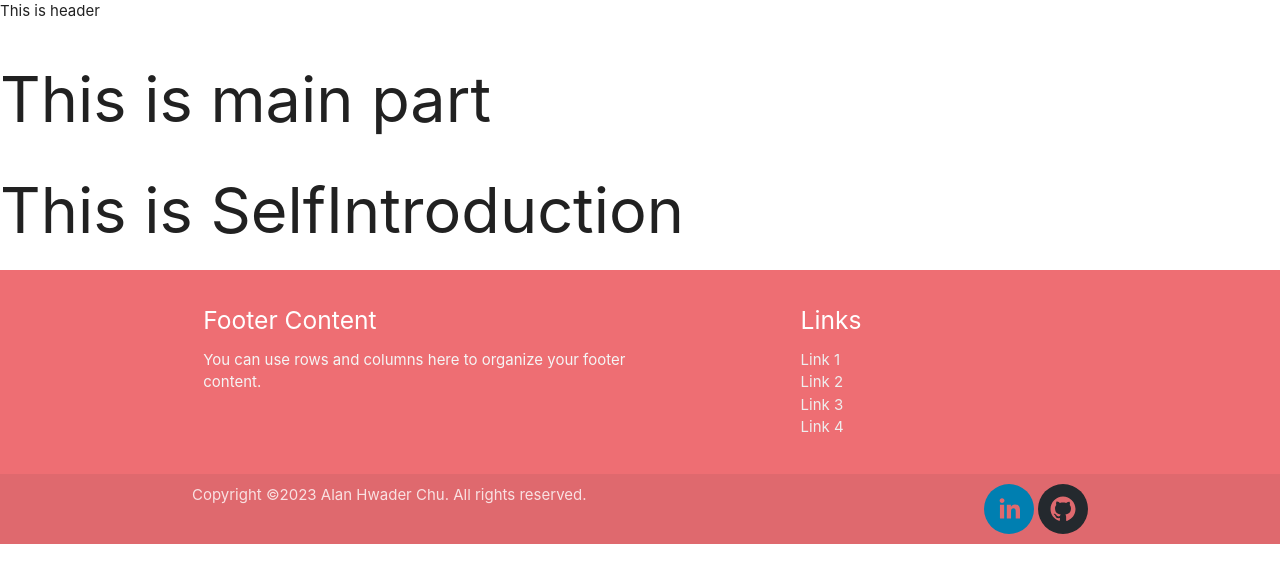
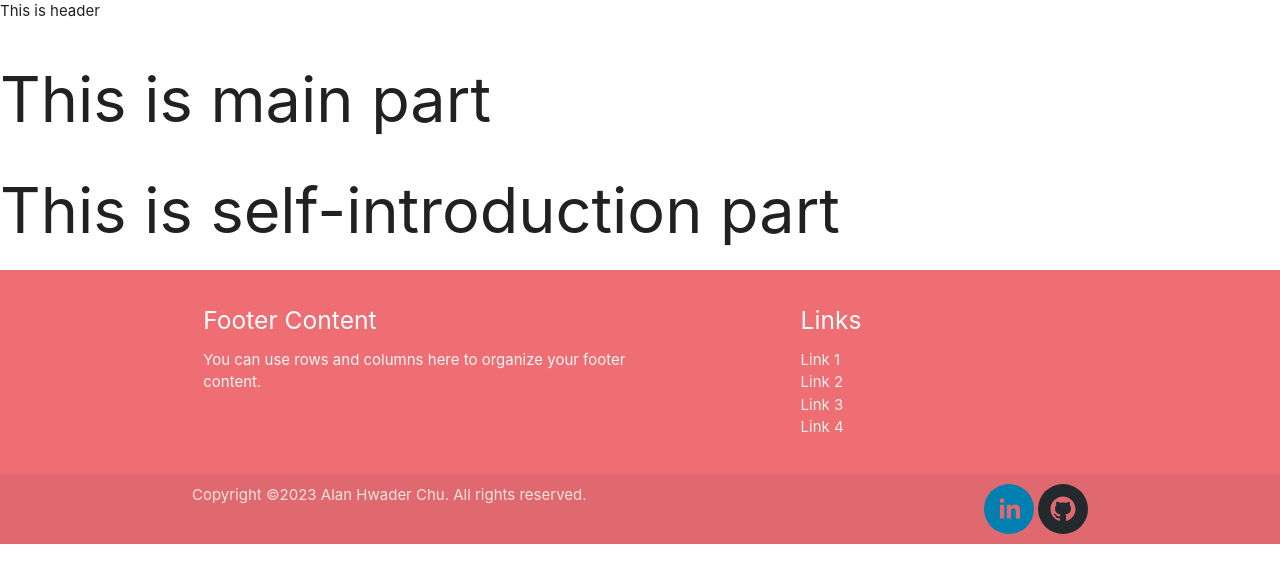
Before and after one commit to AlanChu61/Perfolio_React, a React (Create React App) app: page / in a window 1280 px wide. Shown: the top 582 px of the page. Built offline with nearby package versions, Linux system fonts and the light colour scheme.

Commit message:
initial Project(s) Education page

```diff
--- a/src/components/Selfintro.js
+++ b/src/components/Selfintro.js
@@ -1,5 +1,7 @@
 function Selfintro() {
-    return <h1>This is SelfIntroduction </h1>
+    return <div className="#selfintro">
+        <h1>This is self-introduction part</h1>
+    </div>
 
 }
 export default Selfintro;
```
Also changed, not shown: src/components/Education.js (added, +8 -0 lines), src/components/Project.js (added, +8 -0 lines), src/components/Projects.js (added, +8 -0 lines).
